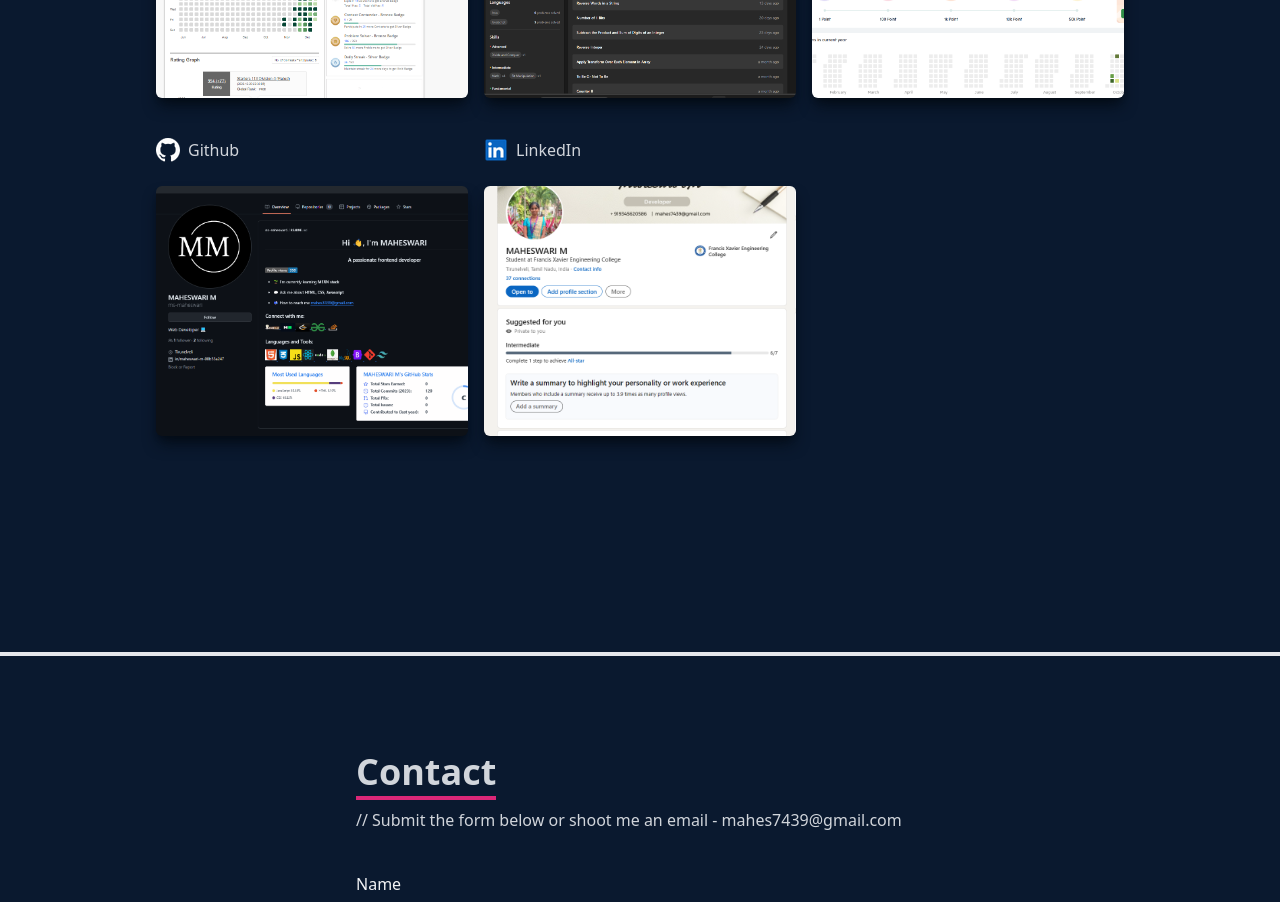
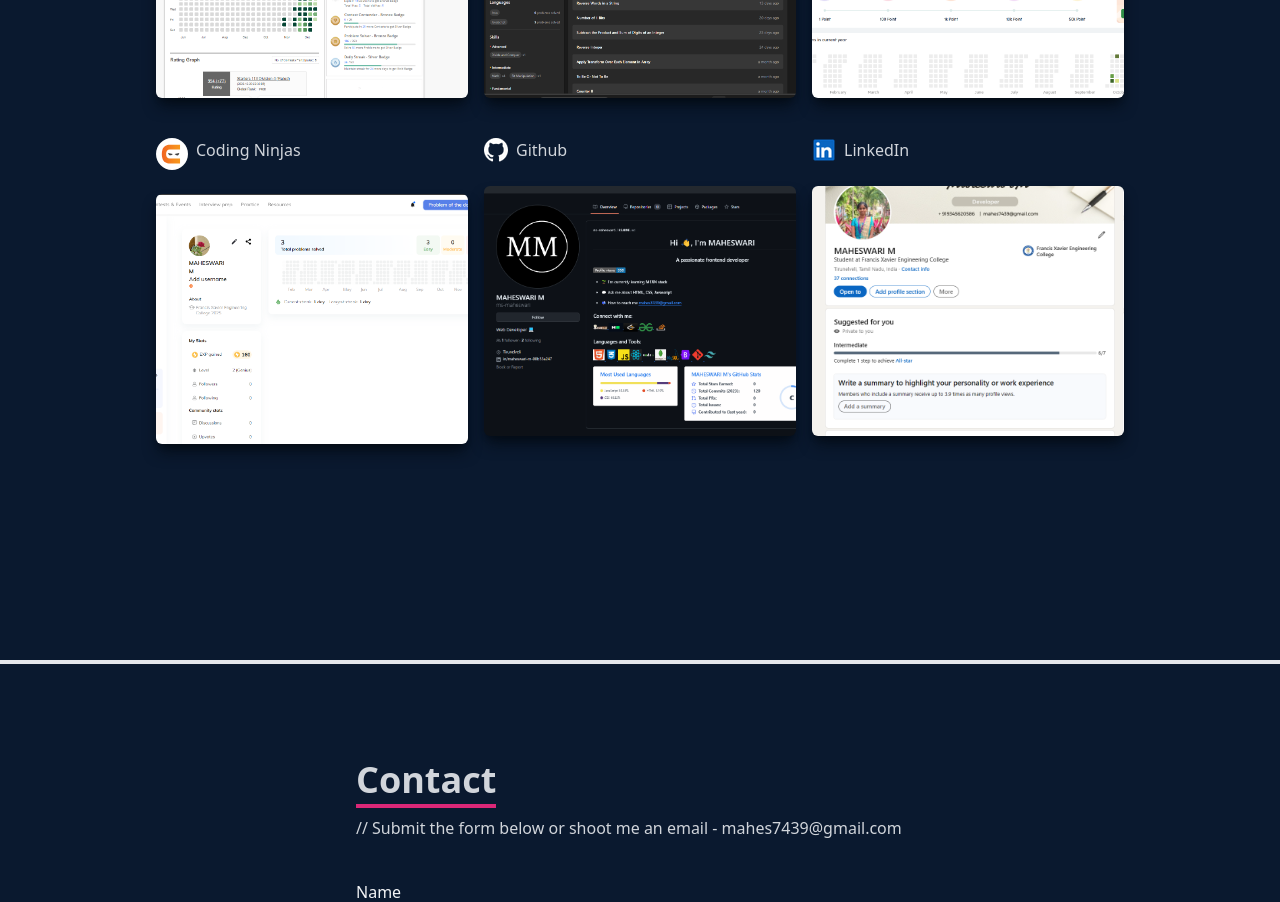
Before and after one commit to ms-maheswari/My-Portfolio, a React (Create React App) app: page / in a window 1280 px wide. Shown: the part 3760-4662 px from the top of the page. Built offline with nearby package versions, Linux system fonts and the light colour scheme.

Commit message:
Add Coding Ninjas in progress

```diff
--- a/src/cdata/data.js
+++ b/src/cdata/data.js
@@ -4,6 +4,8 @@
 import leeticon from '../assets/progress/leeticon.png'
 import Geeks from '../assets/progress/Geeks.png'
 import gfgicon from '../assets/progress/gfgicon.png'
+import Ninjas from '../assets/progress/Ninjas.png'
+import cnicon from '../assets/progress/cnicon.svg'
 import Github from '../assets/progress/Github.png'
 import giticon from '../assets/progress/giticon.png'
 import Linkedin from '../assets/progress/Linkedin.png'
@@ -34,13 +36,21 @@
     },
     {
         id:4,
+        name:"Coding Ninjas",
+        image:Ninjas,
+        link:"https://www.codingninjas.com/studio/profile/0b5455c1-3b3e-4483-8d8e-76073146c86c",
+        icon: cnicon,
+    },
+
+    {
+        id:5,
         name:"Github",
         image:Github,
         link:"https://github.com/ms-maheswari",
         icon: giticon,
     },
     {
-        id:5,
+        id:6,
         name:"LinkedIn",
         image:Linkedin,
         link:"https://linkedin.com/in/maheswari-m-00b53a247",
```
Also changed, not shown: src/assets/progress/Ninjas.png (added), src/assets/progress/cnicon.svg (added).
